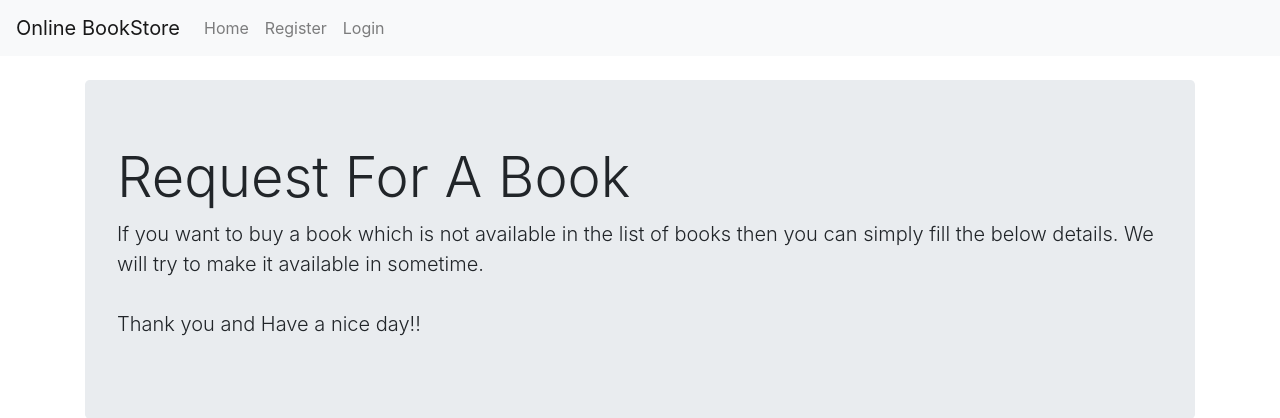
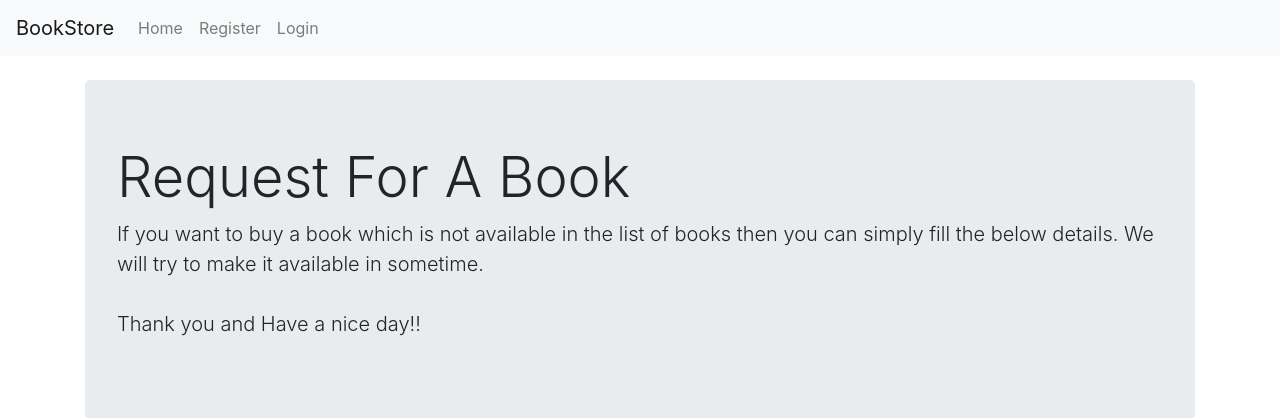
Before and after one commit to rajdeep11/Online-Bookstore, a Django app: page /book_request/ in a window 1280 px wide. Shown: the top 418 px of the page. Run offline with Django 3.2, Linux system fonts and the light colour scheme; some libraries are stand-ins or nearby versions.

Commit message:
Second Commit

```diff
--- a/templates/base.html
+++ b/templates/base.html
@@ -1,7 +1,7 @@
 <!doctype html>
 <html lang="en">
   <head>
-    <title>Title</title>
+    <title>Online BookStore</title>
     <!-- Required meta tags -->
     <meta charset="utf-8">
     <meta name="viewport" content="width=device-width, initial-scale=1, shrink-to-fit=no">
@@ -11,7 +11,7 @@
   </head>
   <body>
     <nav class="navbar navbar-expand-lg navbar-light bg-light">
-        <a class="navbar-brand" href="" >Online BookStore</a>
+        <a class="navbar-brand" href="" >BookStore</a>
         <button class="navbar-toggler" type="button" data-toggle="collapse" data-target="#navbarNavAltMarkup" aria-controls="navbarNavAltMarkup" aria-expanded="false" aria-label="Toggle navigation">
           <span class="navbar-toggler-icon"></span>
         </button>
```
